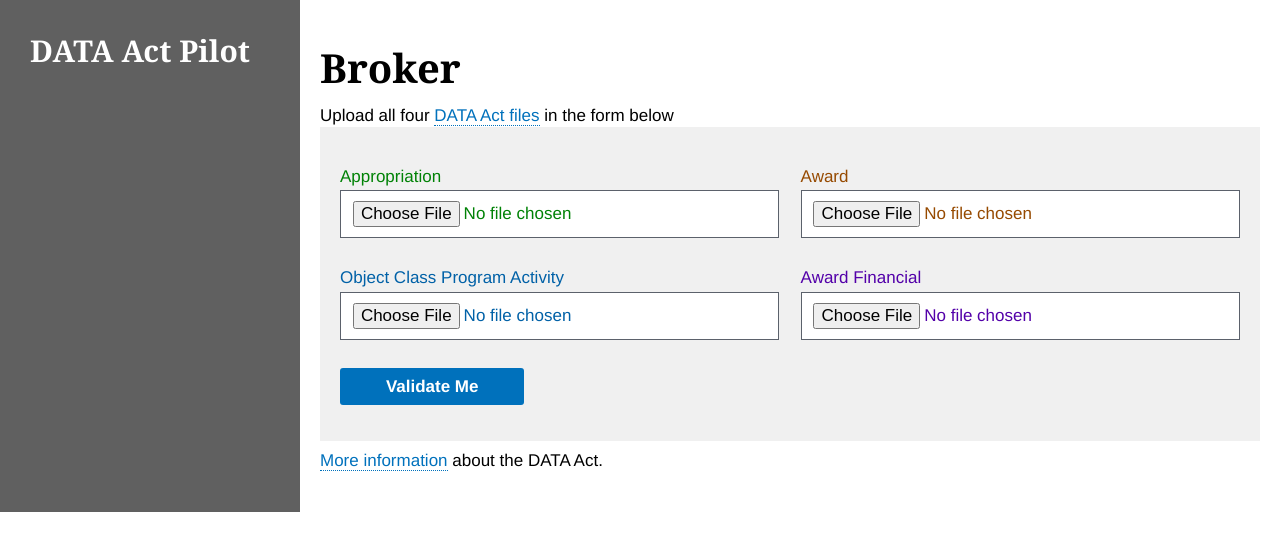
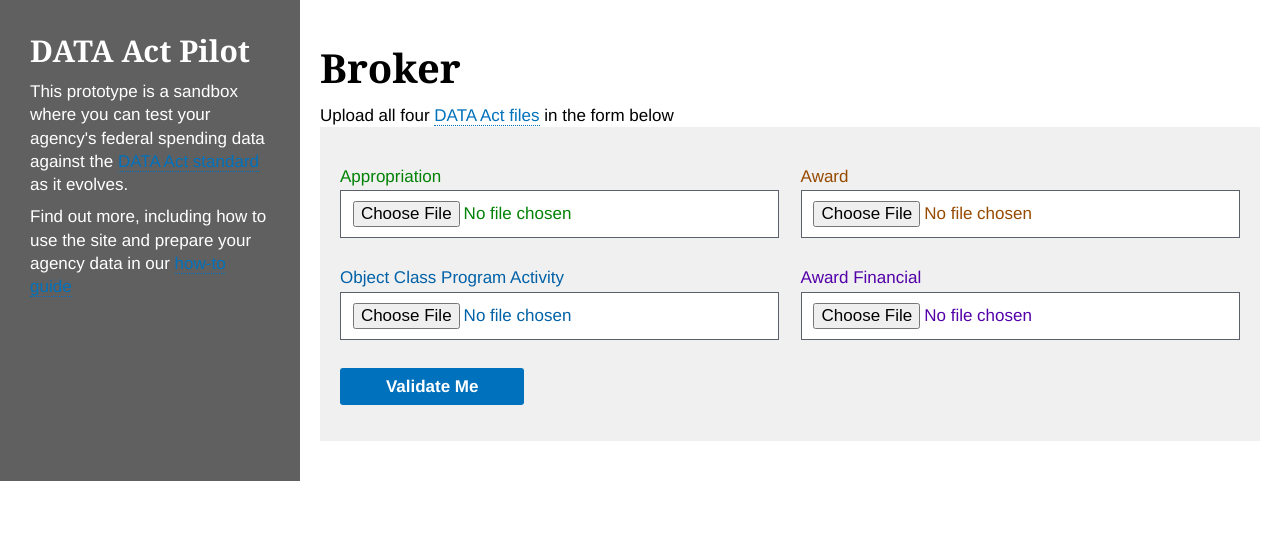
Before and after one commit to 18F/data-act-pilot, a Flask app: template app/templates/home.html in a window 1280 px wide. Shown: the top 551 px of the page. Run offline with Flask 2, Linux system fonts and the light colour scheme; the template is opened without the code that fills it, so the values that code supplies are empty.

Commit message:
updates to copy

```diff
--- a/app/templates/home.html
+++ b/app/templates/home.html
@@ -42,8 +42,6 @@
     <button type="submit">Validate Me</button>
   </footer>
 </form>
-
-<p><a href="http://fedspendingtransparency.github.io/">More information</a> about the DATA Act.</p>
 
 {% if invalid_files or correct_files %}
 <div class="section">
--- a/app/templates/layout.html
+++ b/app/templates/layout.html
@@ -15,6 +15,8 @@
     <div style="position: relative">
       <aside class="sidebar">
         <h2>DATA Act Pilot</h2>
+        <p>This prototype is a sandbox where you can test your agency's federal spending data against the <a href="http://fedspendingtransparency.github.io/data-exchange-standard/">DATA Act standard</a> as it evolves.</p>
+        <p>Find out more, including how to use the site and prepare your agency data in our <a href="">how-to guide</a></p>
       </aside>
       <main class="main">
         {% block main_content %}{% endblock %}
```
